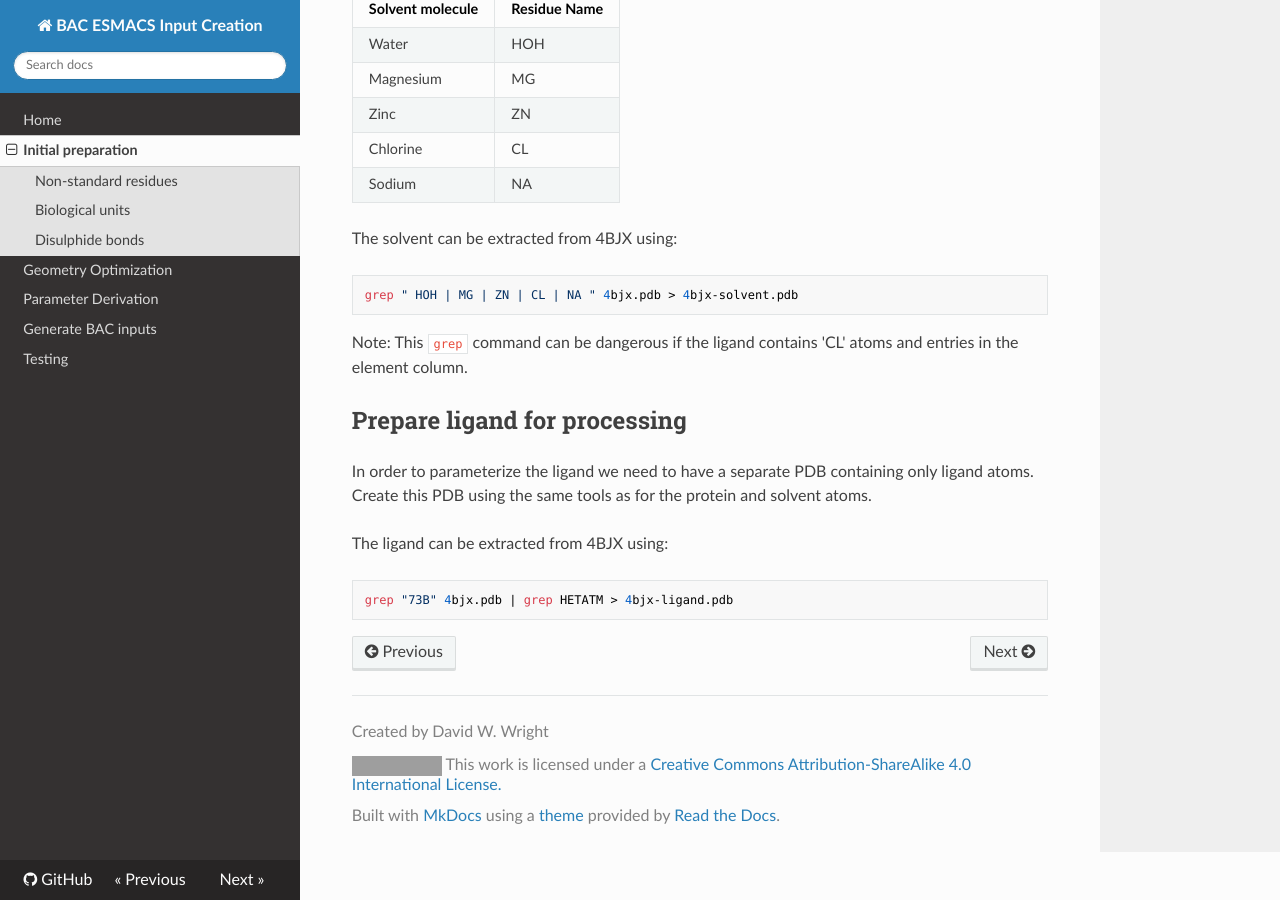
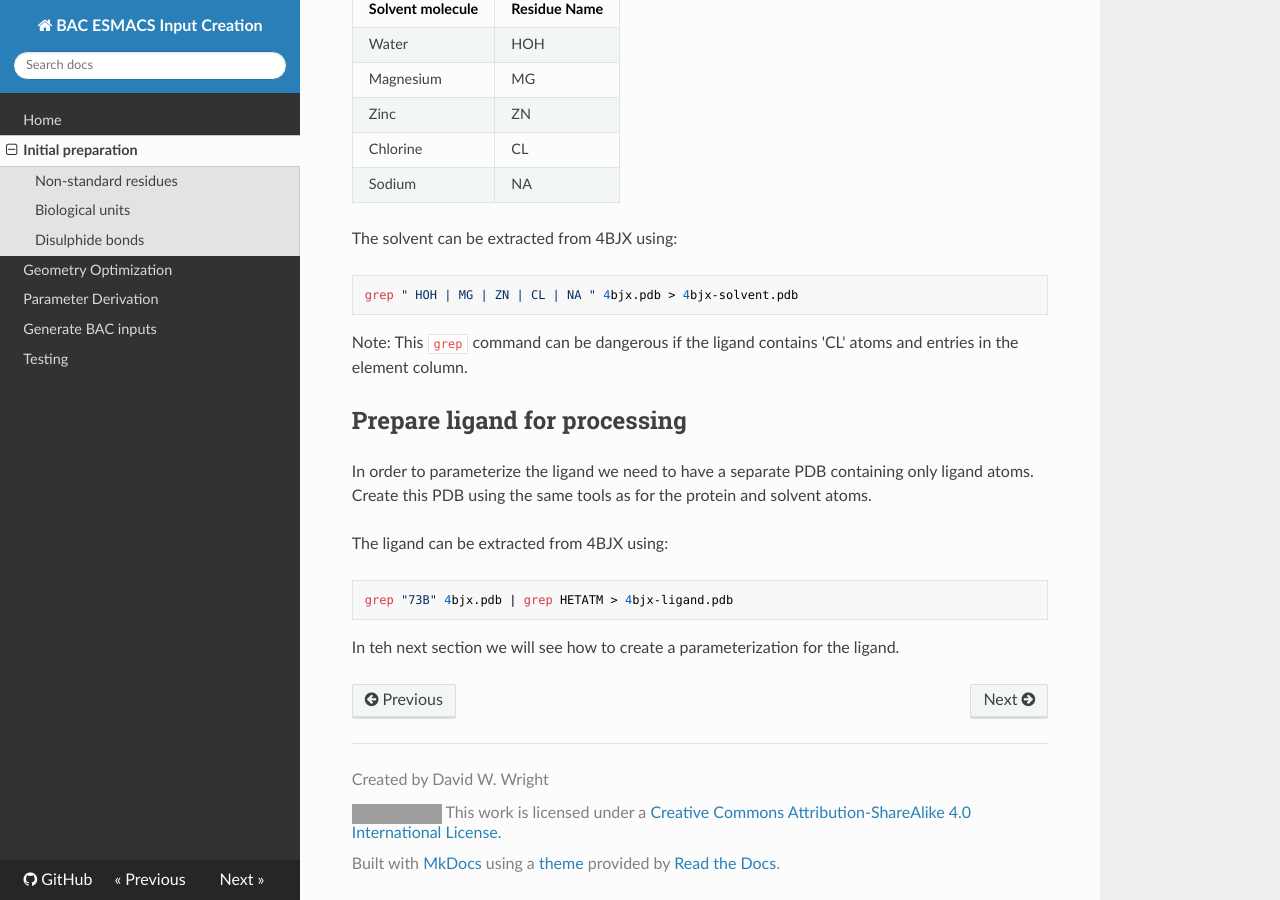
Before and after one commit to UCL-CCS/esmacs-input-creation-docs, an MkDocs documentation site: the page built from docs/preparation.md, in a window 1280 px wide and 900 px high, scrolled down 2512 px. Built offline with MkDocs 1.6.1, drawn with Linux system fonts in a browser that asks for light colours; nearby versions of some CDN libraries; old or Windows-style settings are respelled for this version of MkDocs; grey boxes are pictures that could not be loaded.

Commit message:
Added section linking sentence

````diff
--- a/docs/preparation.md
+++ b/docs/preparation.md
@@ -93,3 +93,5 @@ The ligand can be extracted from 4BJX using:
 ```
 grep "73B" 4bjx.pdb | grep HETATM > 4bjx-ligand.pdb
 ```
+
+In teh next section we will see how to create a parameterization for the ligand.
````
